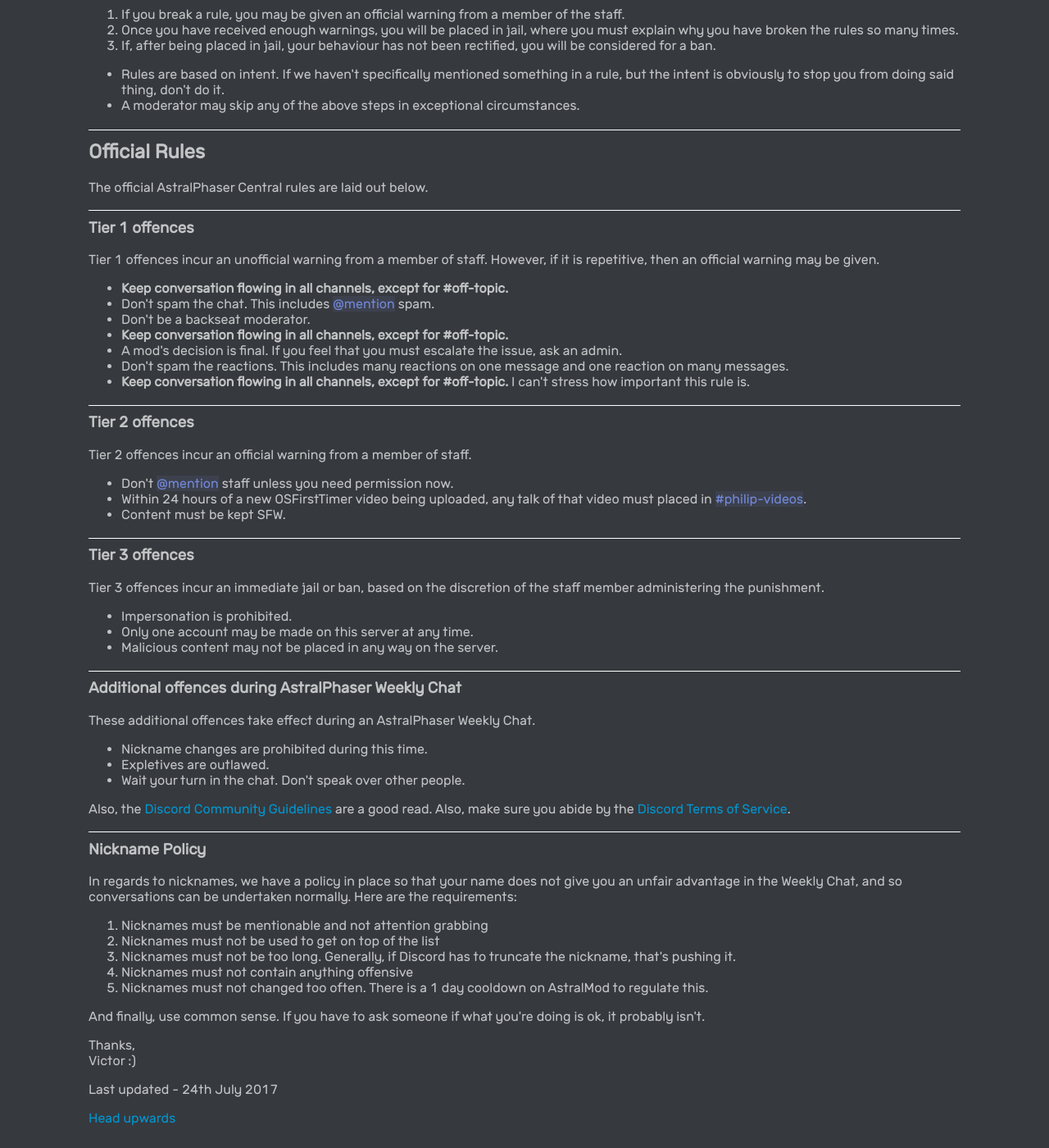
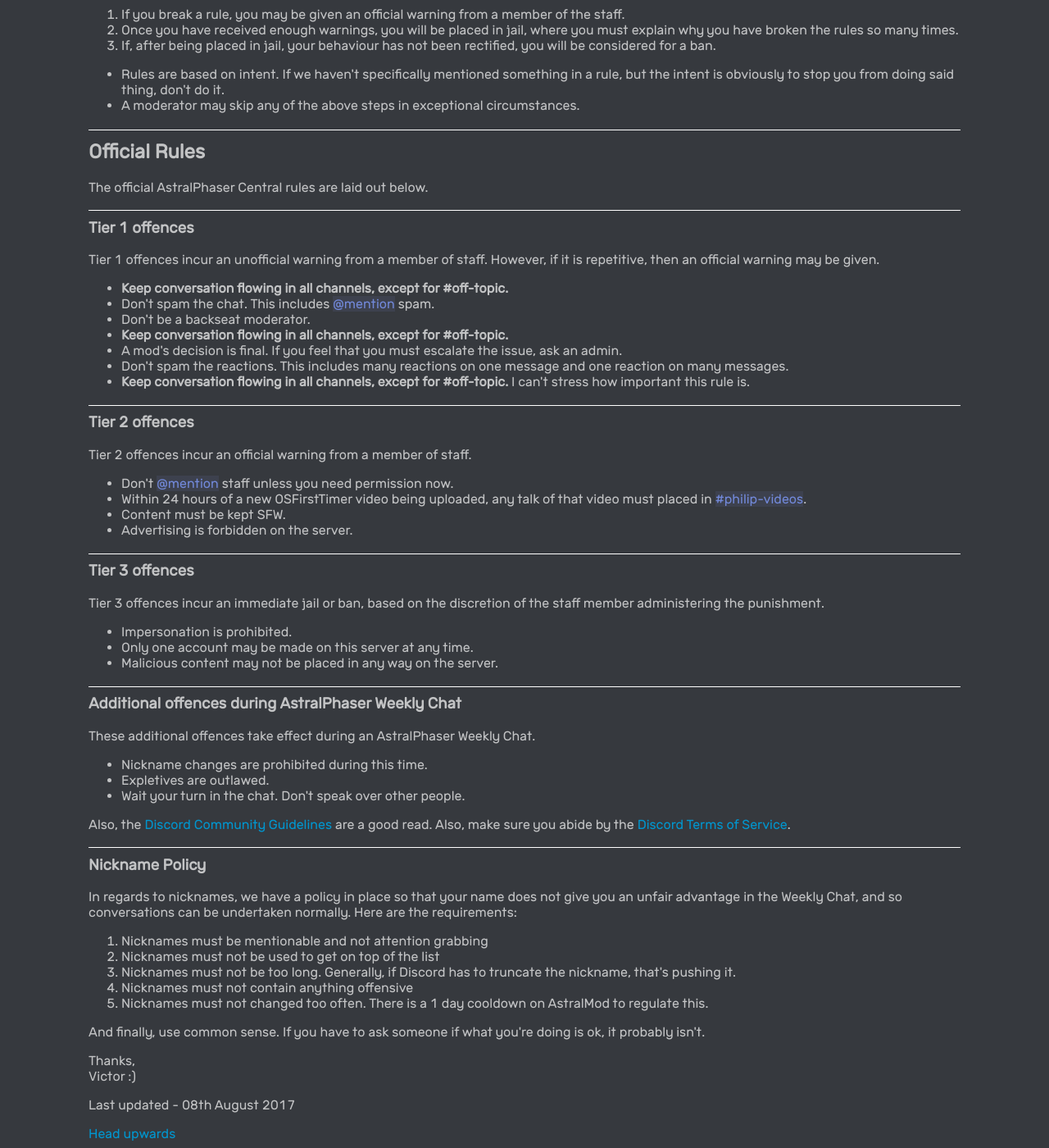
Before and after one commit to vicr123/vicr123.github.io-old, a Jekyll site: the page aphcrules.html, which Jekyll copies as it is, in a window 1280 px wide and 1400 px high, scrolled down 217 px. Shown: the whole window at 82% size. Built offline with Jekyll 4.4.1, drawn with Linux system fonts in a browser that asks for light colours.

Commit message:
Update rules

```diff
--- a/aphcrules.html
+++ b/aphcrules.html
@@ -104,6 +104,7 @@
             <li>Don't <span class="mention">@mention</span> staff unless you need permission now.</li>
             <li>Within 24 hours of a new OSFirstTimer video being uploaded, any talk of that video must placed in <span class="channel">#philip-videos</span>.</li>
             <li>Content must be kept SFW.</li>
+            <li>Advertising is forbidden on the server.</li>
         </ul>
 
         <h3>Tier 3 offences</h3>
@@ -138,7 +139,7 @@
 
         <p>Thanks,<br />Victor :)</p>
         <footer>
-            <p>Last updated - 24th July 2017</p>
+            <p>Last updated - 08th August 2017</p>
             <a href="#top">Head upwards</a>
         </footer>
     </body>
```
